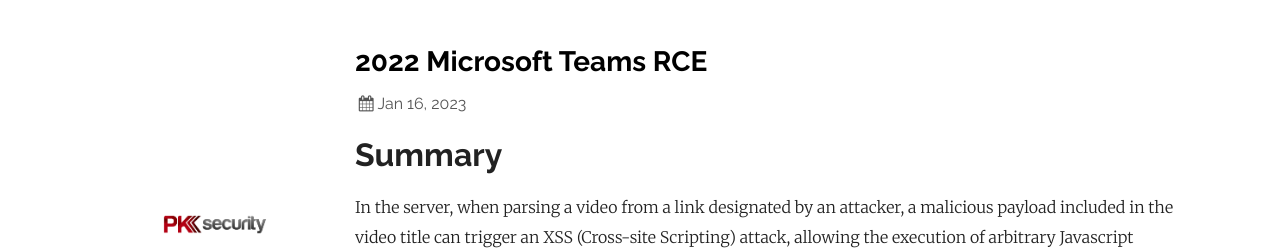
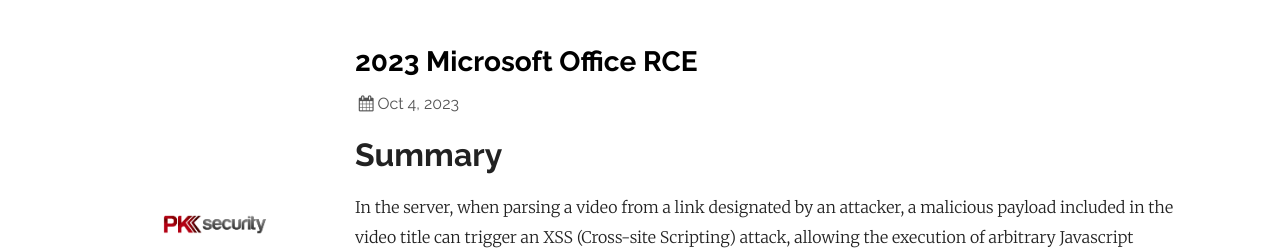
Before and after one commit to PKSecurity/pksecurity.github.io, a Jekyll site: the page built from _posts/2023-10-04-microsoft-office.markdown, in a window 1280 px wide and 900 px high. Shown: the top 250 px of the window. Built offline with Jekyll 4.4.1, drawn with Linux system fonts in a browser that asks for light colours.

Commit message:
office edit

```diff
--- a/_posts/2023-10-04-microsoft-office.markdown
+++ b/_posts/2023-10-04-microsoft-office.markdown
@@ -1,7 +1,7 @@
 ---
 layout: post
-title:  "2022 Microsoft Teams RCE"
-date:   2023-01-17 00:18:20 +0900
+title:  "2023 Microsoft Office RCE"
+date:   2023-10-04 14:57:20 +0900
 ---
 
 # Summary
```
